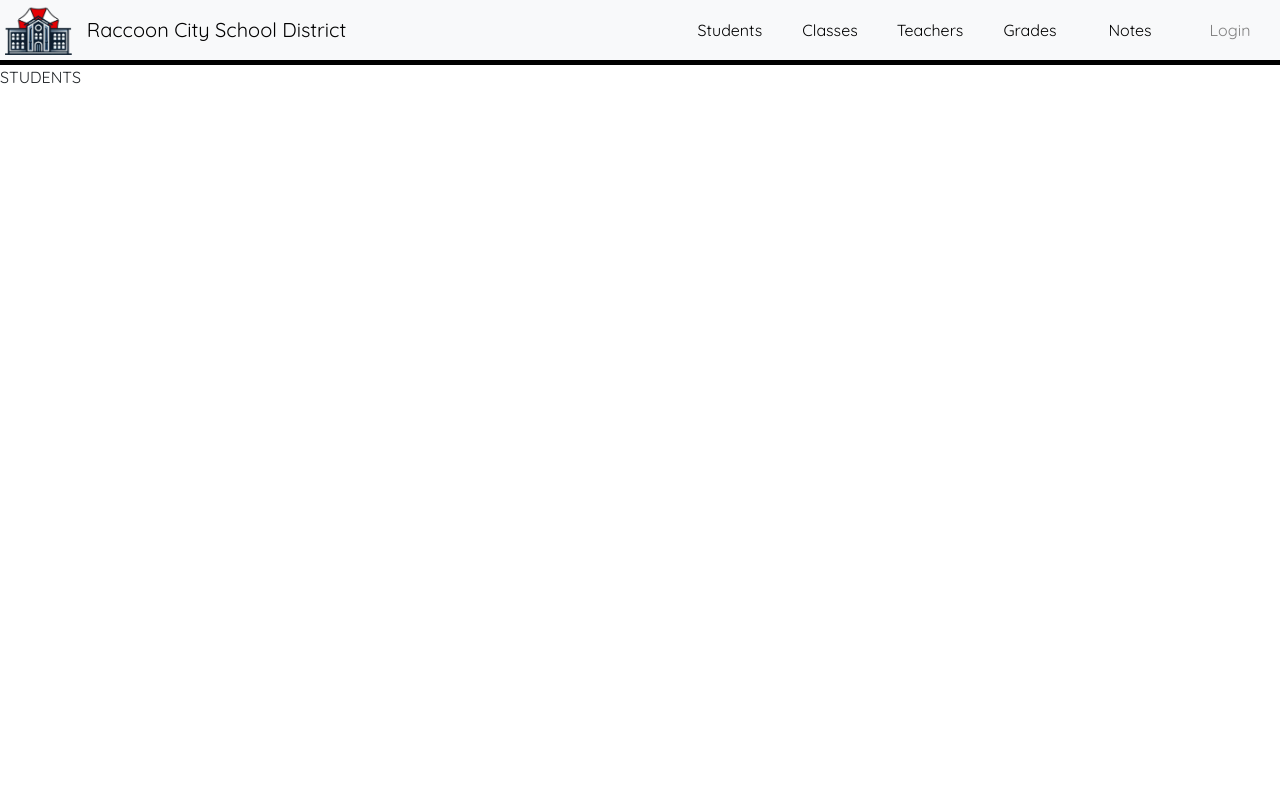
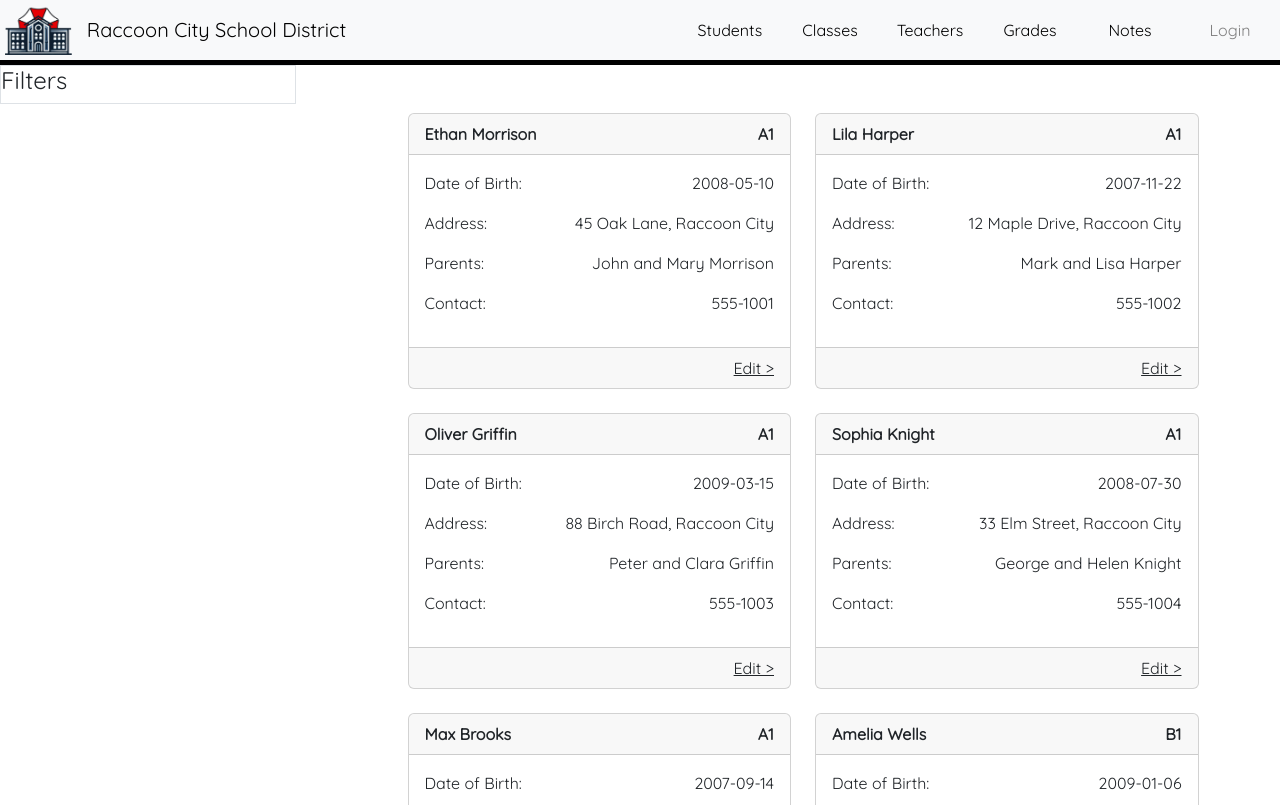
Before and after one commit to KonstancjaMG/SMS, a website with bundled scripts: page home.html in a window 1280 px wide. Both pictures are taken after a click on the button "Students". Built offline with nearby package versions, Linux system fonts and the light colour scheme.

Commit message:
Created the students page.

```diff
--- a/css/styles.css
+++ b/css/styles.css
@@ -141,6 +141,20 @@ body {
     text-shadow: 0px 0px 4px #000000;
 }
 
+#filterColumn {
+    position: fixed;
+    width: 25%;
+    height: 100vh;
+    overflow-y: auto;
+  }
+
+  #cardsColumn {
+    margin-left: 25%;
+    height: calc(100vh - 60px);
+    overflow-y: scroll;
+  }
+
+
 /* ------- SCREENS SMALLER THAN 430 PX ------- */
 
 @media (max-width: 429px) {
--- a/js/content/students.js
+++ b/js/content/students.js
@@ -1,7 +1,60 @@
+import { students } from "../data.js";
+
+function createStudentsContent() {
+  const contentContainer = document.getElementById('contentWrapper');
+  contentContainer.innerHTML = `
+    <div class="row">
+      <div class="col-md-3" id="filterColumn">
+        <div id="filters" class="border">
+          <h4>Filters</h4>
+
+        </div>
+      </div>
+      <div class="col-md-9 container" id="cardsColumn">
+        ${createStudentCards(students)}
+      </div>
+    </div>
+  `;
+}
+
+function createStudentCards(pStudentsArray) {
+  const cards = pStudentsArray.map(student => {
+      return `
+        <div class="col-md-5 mb-4">
+          <div class="card">
+            <div class="card-header d-flex justify-content-between align-items-center fw-bold">
+              <span>${student.name} ${student.surname}</span>
+              <span class="text-end">${student.class}</span>
+            </div>
+            <div class="card-body text-start">
+              <p class="d-flex justify-content-between align-items-center">
+                <span>Date of Birth: </span>
+                <span>${student.dateOfBirth}</span>
+              </p>
+              <p class="d-flex justify-content-between align-items-center">
+                <span>Address: </span>
+                <span>${student.address}</span>
+              </p>
+              <p class="d-flex justify-content-between align-items-center">
+                <span>Parents: </span>
+                <span>${student.parentsNames}</span>
+              </p>
+              <p class="d-flex justify-content-between align-items-center">
+                <span>Contact: </span>
+                <span>${student.parentsContact}</span>
+              </p>
+            </div>
+            <div class="card-footer text-end text-decoration-underline">Edit ></div>
+          </div>
+        </div>
+      `;
+    }).join('');
+
+  return `<div class="row mb-5 mt-5 d-flex justify-content-center">${cards}</div>`;
+}
+
 const renderStudents = () => {
-    const contentContainer = document.getElementById('contentWrapper');
-    contentContainer.innerHTML += `<div>STUDENTS</div>
-  `;
+   createStudentsContent()
   };
 
   export {renderStudents};
--- a/js/content/teachers.js
+++ b/js/content/teachers.js
@@ -1,5 +1,5 @@
 const renderTeachers = () => {
-    const contentContainer = document.getElementById('content-container');
+    const contentContainer = document.getElementById('contentWrapper');
     contentContainer.innerHTML += `<div>TEACHERS</div>
   `;
   };
```
